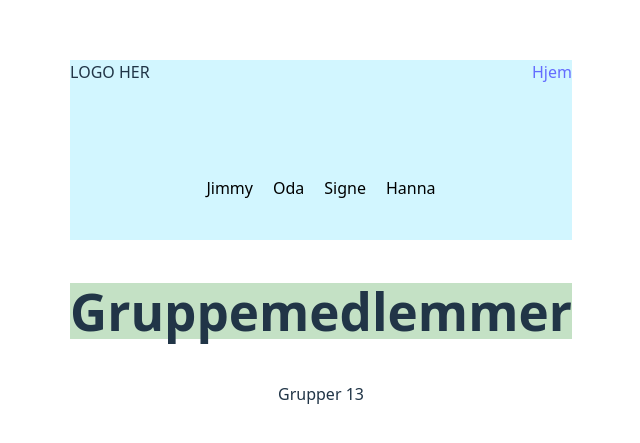
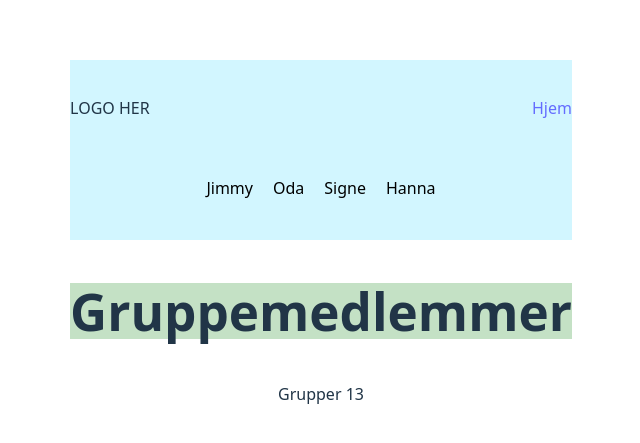
Before and after one commit to hannaso91/ourgroup, a React (Vite) app: page / in a window 1280 px wide. Shown: the part 159-602 px from the top of the page, without its empty margins (319-959 px from the left). Built offline with nearby package versions, Linux system fonts and the light colour scheme; no server answers.

Commit message:
Stilsatt header-området
Fått flyttet logo til venstre og hjem knapp til høyre.

```diff
--- a/src/components/Layout.jsx
+++ b/src/components/Layout.jsx
@@ -4,10 +4,10 @@ export default function Layout({children}) {
     return(
         <>
         <header>
-            <article className="logo">
-        <p>LOGO HER</p>
-        <p><Link to="/">Hjem</Link></p>
-            </article>
+            <div className="logo">
+                <p>LOGO HER</p>
+                <p><Link to="/">Hjem</Link></p>
+            </div>
             <nav>
                 <ul>
                     <li><Link to="member/jimmy-ostby">Jimmy</Link></li>
--- a/src/styles/layout.scss
+++ b/src/styles/layout.scss
@@ -1,6 +1,8 @@
 .logo{
     display: flex;
     justify-content: space-between;
+    align-items: center;
+    width: 100%;
     padding: 0;
     margin: 0;
 }
```
